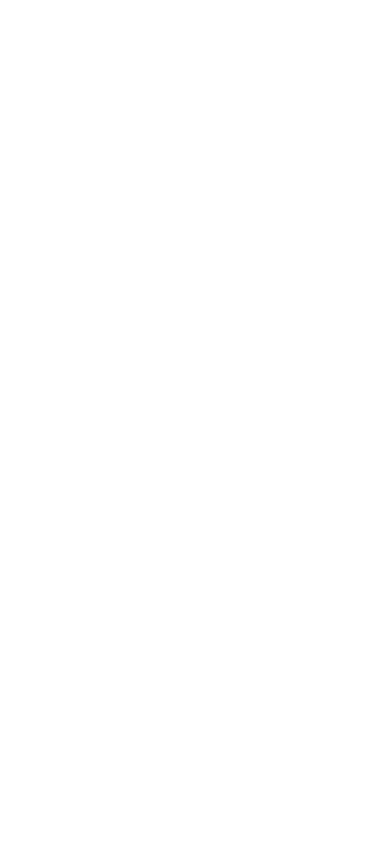
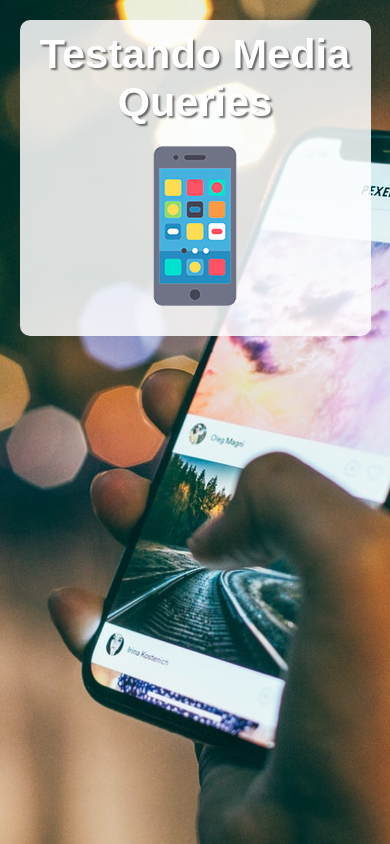
Before and after one commit to fbeaviana/html-css, a plain HTML site: page exercicios/ex026/mq004/index.html in a window 390 px wide. Drawn offline with Linux system fonts and the light colour scheme.

Commit message:
ex026-mq04/media query - mobile first 01

```diff
--- /dev/null
+++ b/exercicios/ex026/mq004/estilos/style.css
@@ -0,0 +1,49 @@
+@charset "UTF-8";
+
+/* VERSÃO MOBILE FIRST */
+
+* {
+    font-family: Arial, Helvetica, sans-serif;
+    font-size: 1.2em;
+    margin: 0px;
+    padding: 0px;
+    box-sizing: border-box;
+}
+
+html {
+
+    height: 100vh;
+}
+
+body {
+    background: black url(../imagens/back-phone.jpg) no-repeat;
+    background-size: cover;
+    background-position: center center;
+}
+
+main {
+    background-color: rgba(255, 255, 255, 0.842);
+    width: 90vw;
+    margin: auto;
+    margin-top: 20px;
+    border-radius: 10px;
+    padding: 10px;
+}
+
+h1 {
+    text-align: center;
+    font-size: 1.5em;
+    color: white;
+    text-shadow: 2px 2px 2px rgba(0, 0, 0, 0.550);
+}
+
+img {
+    display: block;
+    margin: auto;
+}
+
+img#phone { display: block; }
+img#tablet { display: none; }
+img#print { display: none; }
+img#desk { display: none; }
+img#tv { display: none; }
--- a/exercicios/ex026/mq004/index.html
+++ b/exercicios/ex026/mq004/index.html
@@ -4,9 +4,18 @@
     <meta charset="UTF-8">
     <meta name="viewport" content="width=device-width, initial-scale=1.0">
     <title>Media Query</title>
+    <link rel="stylesheet" href="estilos/style.css" media="all">
+    <link rel="stylesheet" href="estilos/media-query.css">
 </head>
 <body>
-    <h1></h1>
+   <main>
+    <h1>Testando Media Queries</h1>
+    <img id="phone" src="imagens/icon-phone.png" alt="versão-smartphone">
+    <img id="tablet" src="imagens/icon-tablet.png" alt="versão-tablet">
+    <img id="print" src="imagens/icon-print.png" alt="versãoo-impressão">
+    <img id="desk" src="imagens/icon-pc.png" alt="versão-desktop">
+    <img id="tv" src="imagens/icon-tv.png" alt="versão-TV">
+   </main>
 
 </body>
 </html>
```
Also changed, not shown: exercicios/ex026/mq004/estilos/media-query.css (added, +7 -0 lines).
